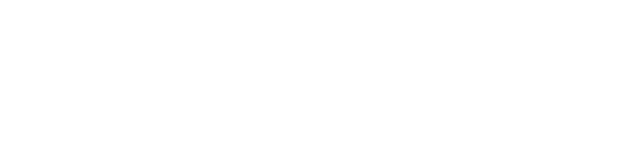
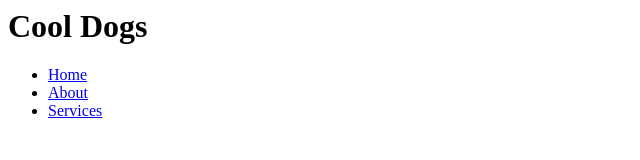
Before and after one commit to petersn86/pn-lab3-html-website, a plain HTML site: page index.html in a window 1280 px wide. Shown: the whole page, without its empty margins (0-640 px from the left). Drawn offline with Linux system fonts and the light colour scheme.

Commit message:
added content

```diff
--- a/index.html
+++ b/index.html
@@ -7,15 +7,26 @@
         <meta name = "author" content = "Peter Nolan">
         <title> Cool Dogs | Welcome </title>
         <link rel ="stylesheet" href="./css/style.css">
+    </head>
 
 
+    <body>
+        <header>
+            <div class = "container">
+                <div id = "branding">
+                    <h1>Cool Dogs</h1>
+                </div>
+                <nav>
+                    <ul>
+                        <li><a href = "index.html">Home</a></li>
+                        <li><a href = "about.html">About</a></li>
+                        <li><a href = "services.html">Services</a></li>
+                    </ul>
+                </nav>
+            </div>
 
 
-
-    </head>
-    <body>
-
-
+        </header>
 
     </body>
 </html>
```
